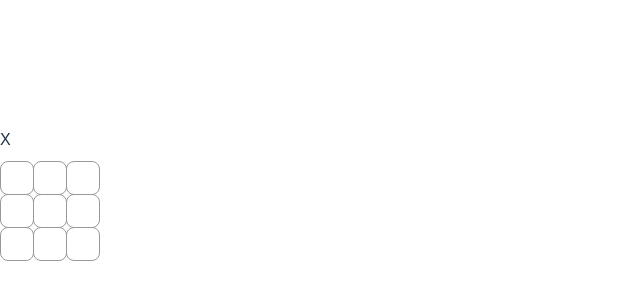
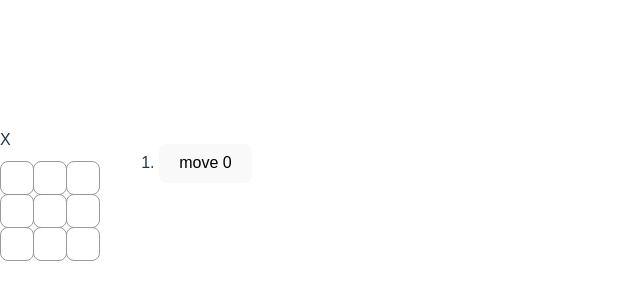
Before and after one commit to renaud-ninauve/react-tictactoe, a React (Vite) app: page / in a window 1280 px wide. Shown: the part 206-506 px from the top of the page, without its empty margins (0-640 px from the left). Built offline with nearby package versions, Linux system fonts and the light colour scheme.

Commit message:
go back in time

```diff
--- a/src/tictactoe/Board.jsx
+++ b/src/tictactoe/Board.jsx
@@ -5,21 +5,34 @@ import Status from './Status';
 export default function Game() {
     const [xIsNext, setXIsNext] = useState(true);
     const [history, setHistory] = useState([Array(9).fill(null)]);
-    const squares = history[history.length-1];
+    const [currentMove, setCurrentMove] = useState(0);
+
+    const squares = history[currentMove];
+    const moves = history.map((moveSquares, moveNumber) => {
+        const description = `move ${moveNumber}`;
+        return (<li key={moveNumber}><button onClick={() => jumpTo(moveNumber)}>{description}</button></li>);
+    });
     return (
       <div className="game">
         <div className="game-board">
           <Board squares={squares} xIsNext={xIsNext} onPlay={handlePlay}/>
         </div>
         <div className="game-info">
-          <ol>{/*TODO*/}</ol>
+            <ol>{moves}</ol>
         </div>
       </div>
     );
 
     function handlePlay(newSquares) {
-        setHistory([...history, newSquares]);
+        const slicedHistory = history.slice(0, currentMove+1);
+        setHistory([...slicedHistory, newSquares]);
         setXIsNext(!xIsNext);
+        setCurrentMove(currentMove+1);
+    }
+
+    function jumpTo(moveNumber) {
+        setCurrentMove(moveNumber);
+        setXIsNext(moveNumber%2===0);
     }
   }
 
```
